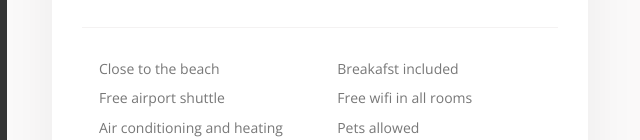
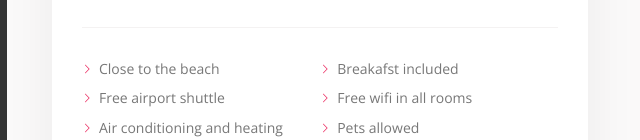
Before and after one commit to PranavGPR/TrilloByGPR, a website: page index.html in a window 1280 px wide. Shown: the part 812-952 px from the top of the page, 249-889 px from the left. Drawn offline with nearby package versions, Linux system fonts and the light colour scheme.

Commit message:
masks add

```diff
--- a/sass/layouts/_detail.scss
+++ b/sass/layouts/_detail.scss
@@ -49,5 +49,8 @@
     // background-size: cover;
 
     //Newer browsers
+    background-color: var(--color-primary);
+    mask-image: url(../../img/chevron-thin-right.svg);
+    mask-size: cover;
   }
 }
```
Also changed, not shown: css/style.css, css/style.min.css.
